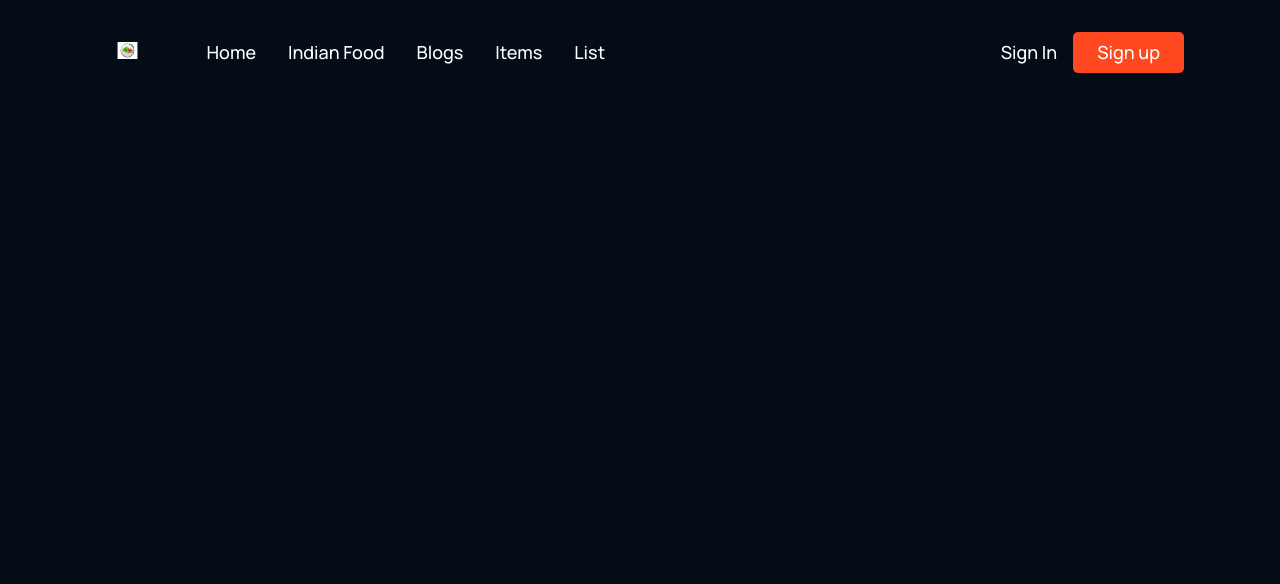
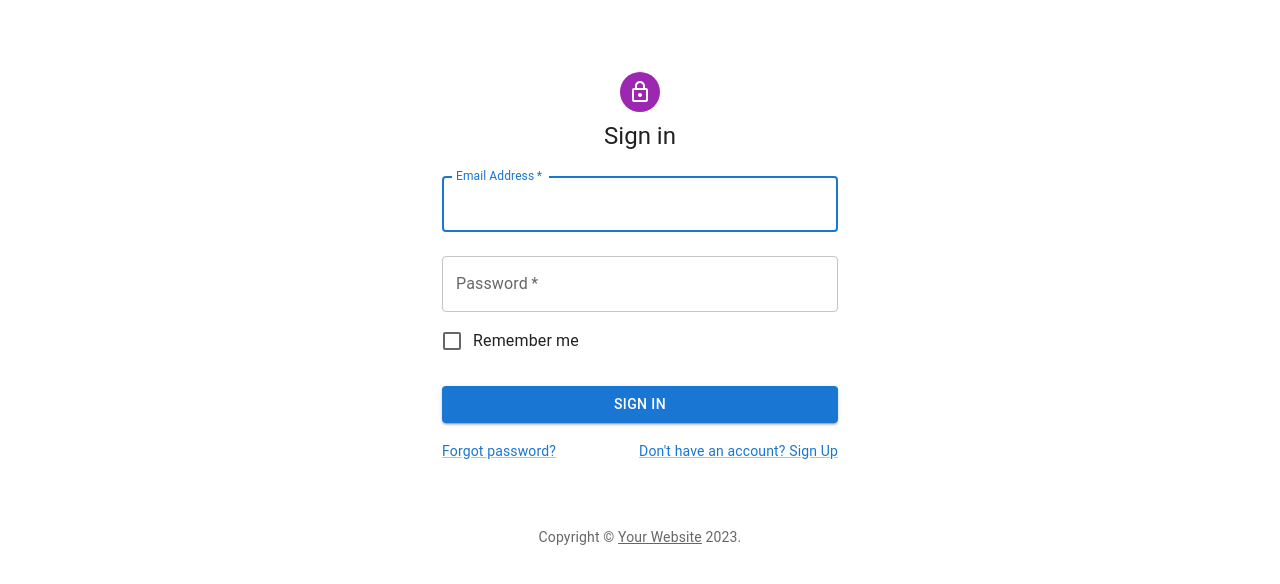
Before and after one commit to adityatyagi-av/foodflyers, a React (Vite) app: page /SignIn in a window 1280 px wide. Shown: the top 584 px of the page. Built offline with nearby package versions, Linux system fonts and the light colour scheme.

Commit message:
Sign In added

```diff
--- a/package.json
+++ b/package.json
@@ -11,10 +11,12 @@
   "dependencies": {
     "@emotion/react": "^11.10.5",
     "@emotion/styled": "^11.10.5",
+    "@mui/icons-material": "^5.11.0",
     "@mui/material": "^5.11.6",
     "react": "^18.2.0",
     "react-dom": "^18.2.0",
-    "react-icons": "^4.7.1"
+    "react-icons": "^4.7.1",
+    "react-router-dom": "^6.8.0"
   },
   "devDependencies": {
     "@types/react": "^18.0.26",
--- a/src/App.jsx
+++ b/src/App.jsx
@@ -3,14 +3,24 @@
 
 import './App.css'
 import Home from './screens/Home';
-
+import {
+  BrowserRouter as Router,
+  Routes,
+  Route
+} from "react-router-dom";
+import SignIn from './screens/SignIn';
 
 function App() {
 
   return (
-    <>
-    <Home/>
-    </>
+    <Router>
+      <div>
+        <Routes>
+          <Route exact path='/' element ={<Home/>} />
+          <Route exact path='/SignIn' element ={<SignIn/>} />
+        </Routes>
+      </div>
+    </Router>
   )
 }
 
--- a/src/components/navbar/Navbar.jsx
+++ b/src/components/navbar/Navbar.jsx
@@ -1,15 +1,16 @@
 import React,{useState} from 'react';
 import {RiMenu3Line,RiCloseLine} from 'react-icons/ri';
 import logo from "../../assets/logo.svg";
+import {Link} from "react-router-dom";
 import './navbar.css';
 
 const Menu =()=>(
   <>
-     <p><a href="#home">Home</a></p>
-        <p><a href="#wgpt3">Indian Food</a></p>
-        <p><a href="#possibility">Blogs</a></p>
-        <p><a href="#features">Items</a></p>
-        <p><a href="#blog">List</a></p>
+     <p><Link to="#home">Home</Link></p>
+        <p><Link to="#wgpt3">Indian Food</Link></p>
+        <p><Link to="#possibility">Blogs</Link></p>
+        <p><Link to="#features">Items</Link></p>
+        <p><Link to="#blog">List</Link></p>
   </>
 )
 
@@ -27,7 +28,7 @@
       </div>
       </div>
     <div className="navbar-sign">
-      <p>Sign in</p>
+    <p><Link to="/SignIn">Sign In</Link></p>
       <button type='button'>Sign up</button>
     </div>
     <div className="navbar-menu">
@@ -41,7 +42,7 @@
         <div className="navbar-menu_container-links">
           <Menu/>
           <div className="navbar-menu_container-links-sign">
-      <p>Sign in</p>
+      <p><Link to="/login">Login</Link></p>
       <button type='button'>Sign up</button>
     </div>
         </div>
--- a/src/components/navbar/navbar.css
+++ b/src/components/navbar/navbar.css
@@ -17,8 +17,8 @@
 }
 
 .navbar-links_logo img{
-    width: 62.56px;
-    height: 16.02px;
+    width: 108.56px;
+    height: 48.02px;
 }
 
 .navbar-links_container{
--- /dev/null
+++ b/src/screens/SignIn.jsx
@@ -0,0 +1,110 @@
+import * as React from 'react';
+import Avatar from '@mui/material/Avatar';
+import Button from '@mui/material/Button';
+import CssBaseline from '@mui/material/CssBaseline';
+import TextField from '@mui/material/TextField';
+import FormControlLabel from '@mui/material/FormControlLabel';
+import Checkbox from '@mui/material/Checkbox';
+import Link from '@mui/material/Link';
+import Grid from '@mui/material/Grid';
+import Box from '@mui/material/Box';
+import LockOutlinedIcon from '@mui/icons-material/LockOutlined';
+import Typography from '@mui/material/Typography';
+import Container from '@mui/material/Container';
+import { createTheme, ThemeProvider } from '@mui/material/styles';
+
+function Copyright(props) {
+  return (
+    <Typography variant="body2" color="text.secondary" align="center" {...props}>
+      {'Copyright © '}
+      <Link color="inherit" href="https://mui.com/">
+        Your Website
+      </Link>{' '}
+      {new Date().getFullYear()}
+      {'.'}
+    </Typography>
+  );
+}
+
+const theme = createTheme();
+
+export default function SignIn() {
+  const handleSubmit = (event) => {
+    event.preventDefault();
+    const data = new FormData(event.currentTarget);
+    console.log({
+      email: data.get('email'),
+      password: data.get('password'),
+    });
+  };
+
+  return (
+    <ThemeProvider theme={theme}>
+      <Container component="main" maxWidth="xs">
+        <CssBaseline />
+        <Box
+          sx={{
+            marginTop: 8,
+            display: 'flex',
+            flexDirection: 'column',
+            alignItems: 'center',
+          }}
+        >
+          <Avatar sx={{ m: 1, bgcolor: 'secondary.main' }}>
+            <LockOutlinedIcon />
+          </Avatar>
+          <Typography component="h1" variant="h5">
+            Sign in
+          </Typography>
+          <Box component="form" onSubmit={handleSubmit} noValidate sx={{ mt: 1 }}>
+            <TextField
+              margin="normal"
+              required
+              fullWidth
+              id="email"
+              label="Email Address"
+              name="email"
+              autoComplete="email"
+              autoFocus
+            />
+            <TextField
+              margin="normal"
+              required
+              fullWidth
+              name="password"
+              label="Password"
+              type="password"
+              id="password"
+              autoComplete="current-password"
+            />
+            <FormControlLabel
+              control={<Checkbox value="remember" color="primary" />}
+              label="Remember me"
+            />
+            <Button
+              type="submit"
+              fullWidth
+              variant="contained"
+              sx={{ mt: 3, mb: 2 }}
+            >
+              Sign In
+            </Button>
+            <Grid container>
+              <Grid item xs>
+                <Link href="#" variant="body2">
+                  Forgot password?
+                </Link>
+              </Grid>
+              <Grid item>
+                <Link href="#" variant="body2">
+                  {"Don't have an account? Sign Up"}
+                </Link>
+              </Grid>
+            </Grid>
+          </Box>
+        </Box>
+        <Copyright sx={{ mt: 8, mb: 4 }} />
+      </Container>
+    </ThemeProvider>
+  );
+}
```
Also changed, not shown: src/assets/logo.svg, 1 other file (tests, documents, lock files or other folders).
